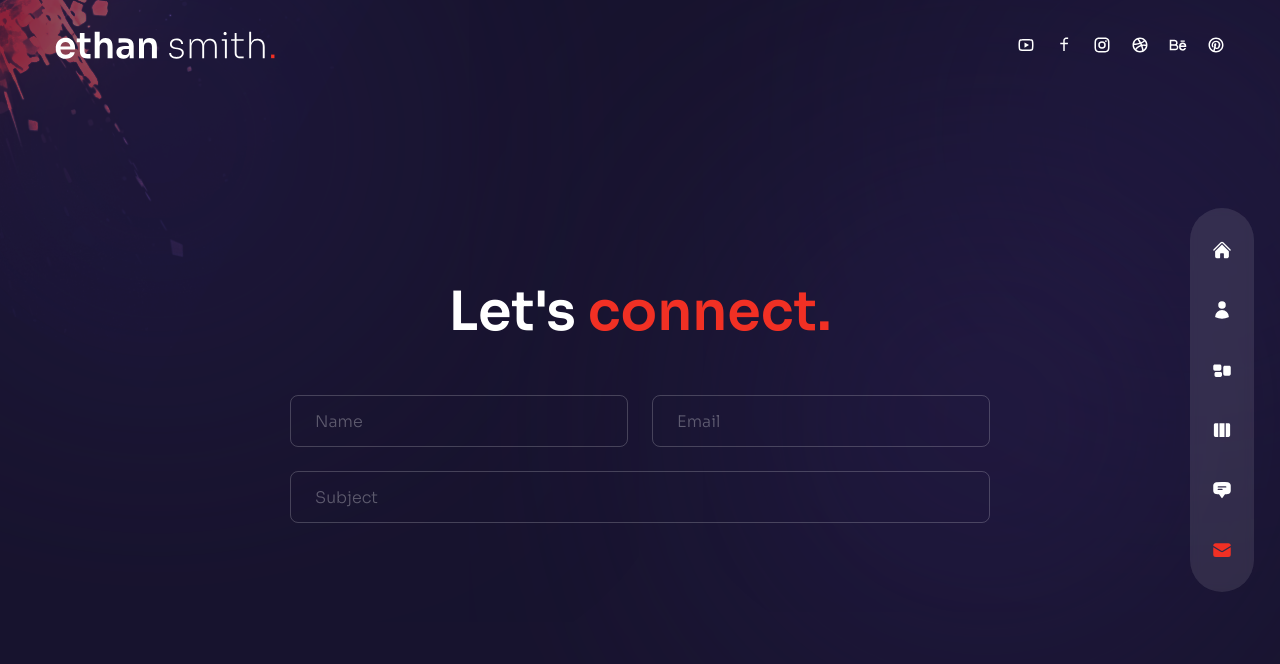
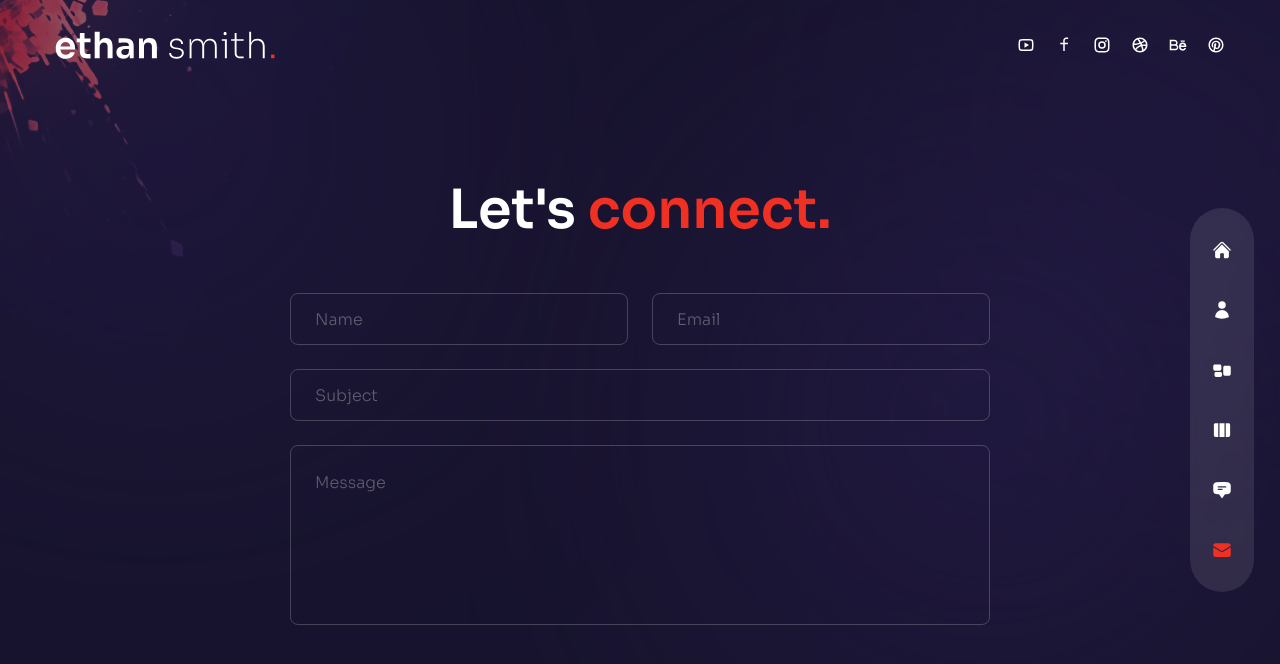
Before and after one commit to erickdc7/react-portfolio-2, a Next.js app: page /contact in a window 1280 px wide. Shown: the top 664 px of the page. Built offline with nearby package versions, Linux system fonts and the light colour scheme.

Commit message:
add textarea

```diff
--- a/pages/contact/index.js
+++ b/pages/contact/index.js
@@ -28,6 +28,7 @@ const Contact = () => {
               <input type="text" placeholder="email" className="input" />
             </div>
             <input type="text" placeholder="subject" className="input" />
+            <textarea placeholder="message" className="textarea"></textarea>
           </form>
         </div>
       </div>
```
